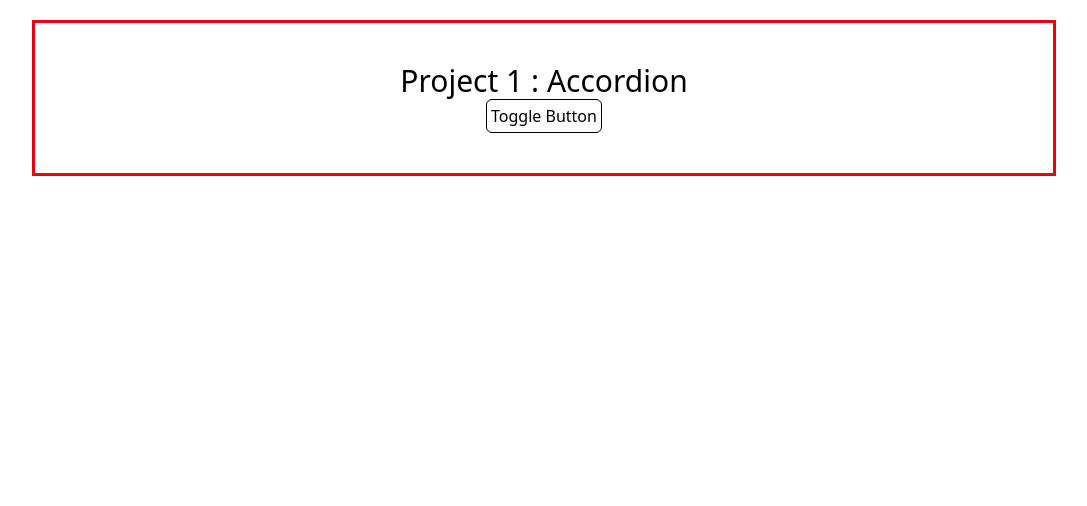
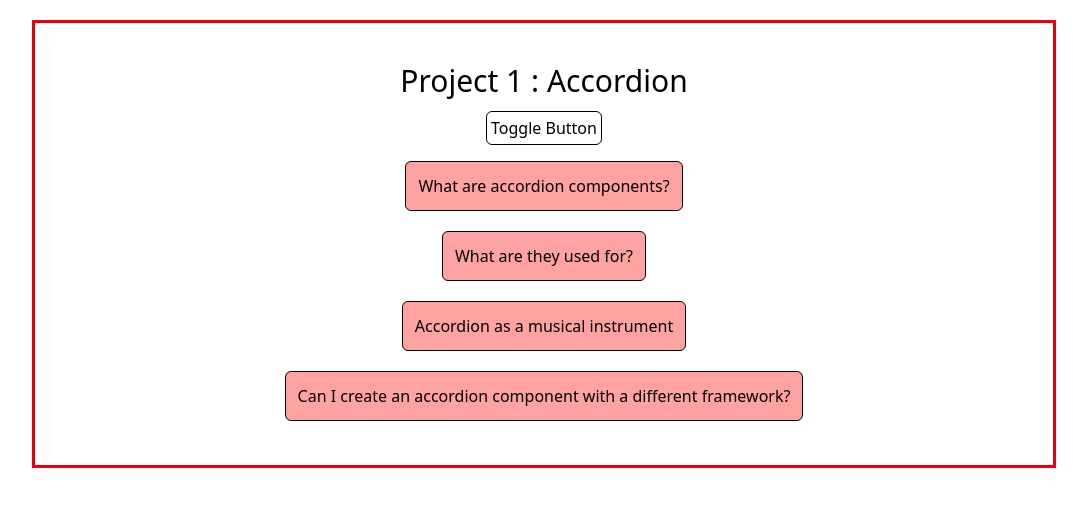
Before and after one commit to SanjeevKumar3662/20plusReactProjects, a React (Vite) app in the folder plusReactProject/: page / in a window 1280 px wide. Shown: the top 506 px of the page, without its empty margins (96-1183 px from the left). Built offline with nearby package versions, Linux system fonts and the light colour scheme.

Commit message:
re-made accordion component from scratch

```diff
--- a/plusReactProject/src/components/accordion/Accordion.jsx
+++ b/plusReactProject/src/components/accordion/Accordion.jsx
@@ -3,16 +3,74 @@ import data from "./data";
 import { useState } from "react";
 
 export default function Accordion() {
+  const [toggleStatus, setToggleStatus] = useState("single"); //single or multi
+  const [isSingleSelected, setSingleSeleted] = useState(null);
+  const [isMultiSelect, setMultiSelect] = useState(new Array(0).fill(0));
 
+  function handleClick(id) {
+    if (toggleStatus === "single") {
+      setSingleSeleted(id === isSingleSelected ? null : id);
+    } else if (toggleStatus === "multi") {
+      const index = isMultiSelect.indexOf(id);
+
+      setMultiSelect(
+        index === -1
+          ? [...isMultiSelect, id]
+          : isMultiSelect.filter((ele) => ele !== id)
+      );
+    }
+  }
 
   return (
-    <div className="t-container flex flex-col justify-center items-center">
+    <div className="t-container flex flex-col justify-center items-center gap-3">
       <h1 className="text-3xl">Project 1 : Accordion</h1>
-      <button className="border-solid border-1 p-1 rounded-md">Toggle Button</button>
+      <button
+        onClick={() =>
+          setToggleStatus(() =>
+            toggleStatus === "single" ? "multi" : "single"
+          )
+        }
+        className="border-solid border-1 p-1 rounded-md"
+      >
+        Toggle Button
+      </button>
 
-    {data&& data.map(ele=>{
-      <span>{ele.id}</span>
-    })}
+      {data &&
+        data.map((ele) => {
+          {
+            return (
+              <div
+                onClick={() => handleClick(ele.id)}
+                key={ele.id}
+                className="item gap-5"
+              >
+                <span>{ele.question}</span>
+
+                {(() => {
+                  switch (toggleStatus) {
+                    case "single":
+                      return (
+                        isSingleSelected === ele.id && (
+                          <p className="bg-blue-200 p-3 rounded-md">
+                            {ele.answer}
+                          </p>
+                        )
+                      );
+
+                    case "multi":
+                      return (
+                        isMultiSelect.indexOf(ele.id) !== -1 && (
+                          <p className="bg-blue-200 p-3 rounded-md">
+                            {ele.answer}
+                          </p>
+                        )
+                      );
+                  }
+                })()}
+              </div>
+            );
+          }
+        })}
     </div>
   );
 }
```
